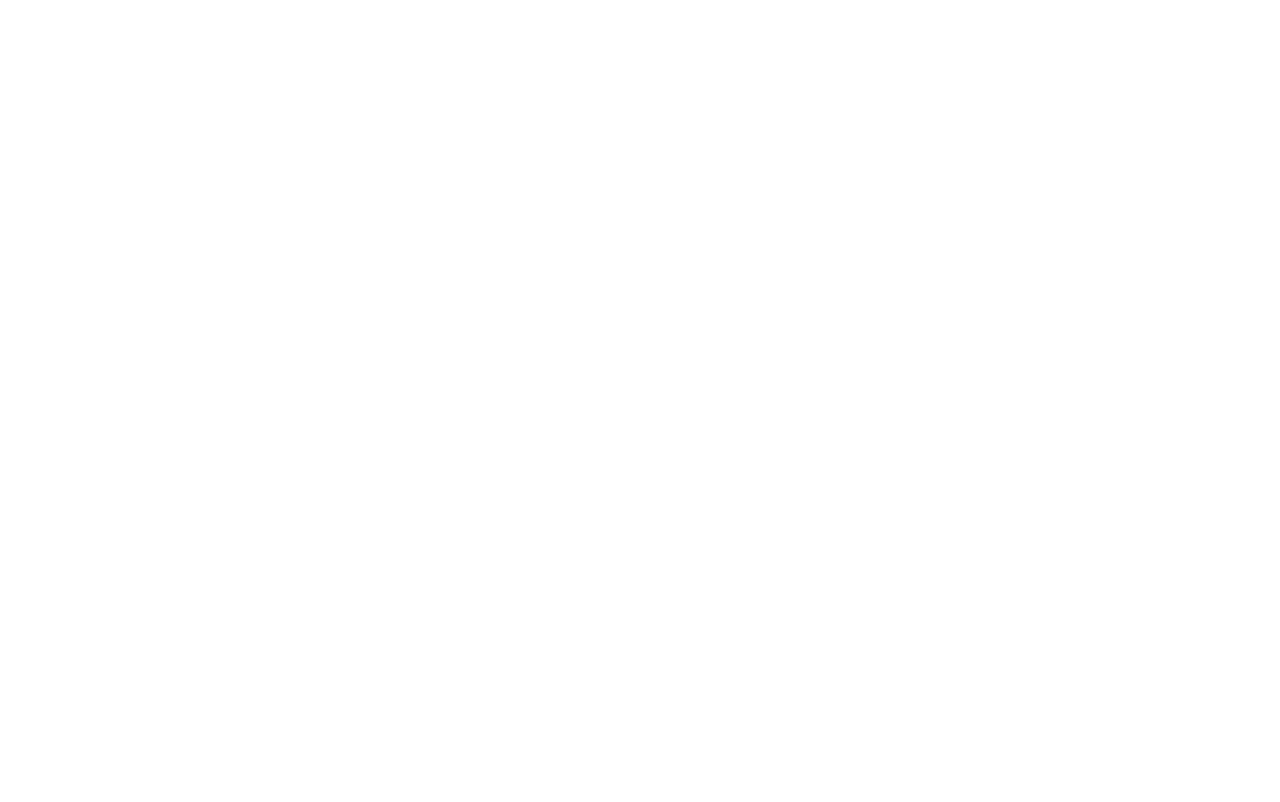
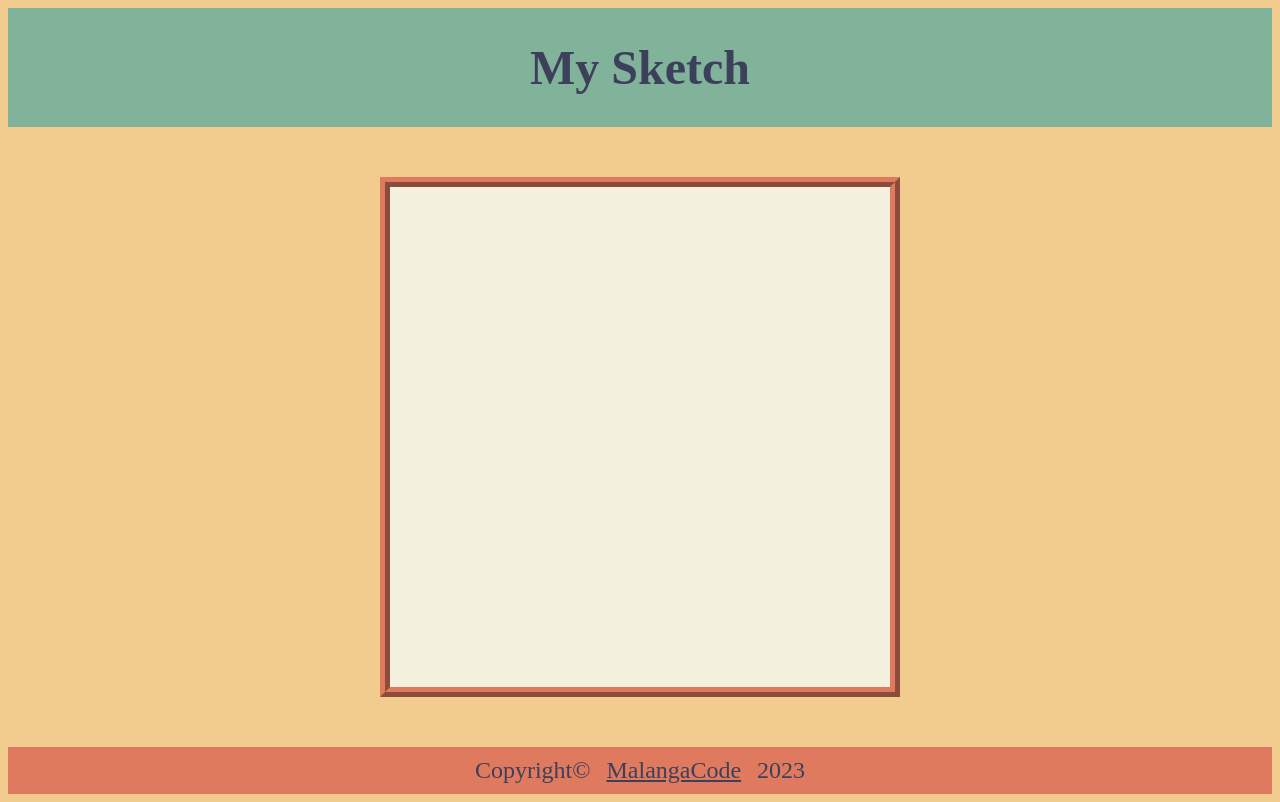
Before and after one commit to MalangaCode/Etch-a-Sketch, a plain HTML site: page index.html in a window 1280 px wide. Drawn offline with Linux system fonts and the light colour scheme; a web font is replaced by a local one.

Commit message:
Create webpage layout
-Define palette color

```diff
--- a/index.html
+++ b/index.html
@@ -7,8 +7,21 @@
     <title>Etch a Sketch</title>
     <link rel="stylesheet" href="./styles.css">
     <script src="./script.js" defer></script>
+    <link href="https://fonts.googleapis.com/css2?family=Rubik+Iso" rel="stylesheet">
+
 </head>
 <body>
+    <div id="header">
+        <h1>My Sketch</h1>
+    </div>
+    <div id="sketchPad">
+    </div>
+    <div id="btnsContainer">
+
+    </div>
+    <div id="footer">
+        <p>Copyright© <a href="https://github.com/MalangaCode">MalangaCode</a> 2023</p>
+    </div>
 
 </body>
 </html>
--- a/styles.css
+++ b/styles.css
@@ -0,0 +1,45 @@
+body{
+    display: flex;
+    flex-direction: column;
+    background-color: #f2cc8f;
+    padding: 0px;
+    align-items: stretch;
+}
+#header{
+    display: flex;
+    align-items: end;
+    justify-content: center;
+    background-color: #81b29a;
+}
+
+h1{
+    font-family: "Rubik Iso";
+    font-size: 48px;
+    color: #3d405b;
+}
+#sketchPad{
+    align-self: center;
+    width: 500px;
+    height: 500px;
+    background-color: #F4F1DE;
+    border: 10px ridge #E07A5F;
+    margin: 50px 0px;
+}
+
+#footer{
+    background-color: #e07a5f;
+    display: flex;
+    justify-content: center;
+    align-items: center;
+    font-family: "Rubik Iso";
+    font-size: 24px ;
+    color: #3d405b;
+}
+ #footer p{
+    margin: 10px;
+ }
+
+ #footer a{
+    margin: 10px;
+    color: #3d405b;
+ }
```
